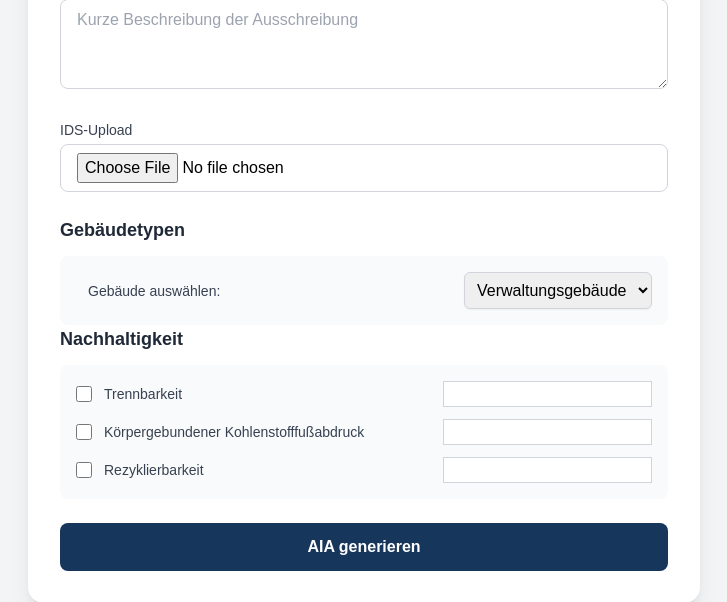
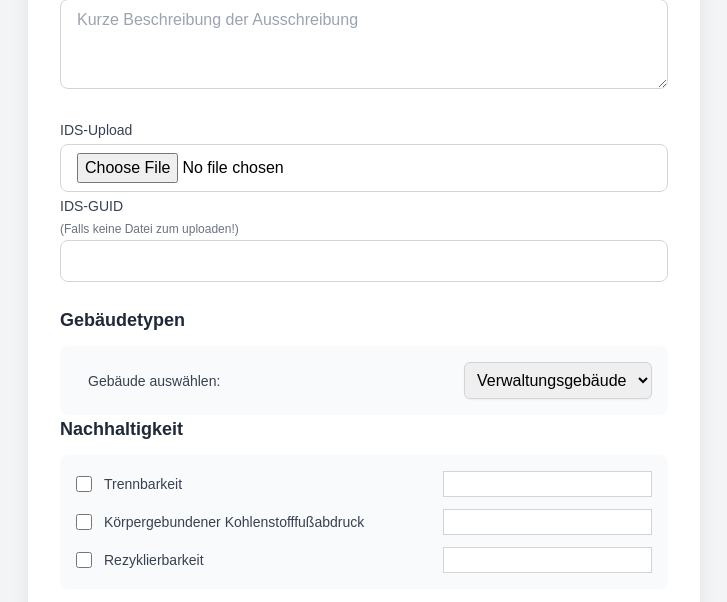
Before and after one commit to ninakraut/hackathon2025, a Flask app: page / in a window 1280 px wide. Shown: the part 431-1033 px from the top of the page, without its empty margins (276-1003 px from the left). Run offline with Flask 3, Linux system fonts and the light colour scheme; some libraries are stand-ins or nearby versions.

Commit message:
Add option for IDS download from BIM portal

```diff
--- a/main.py
+++ b/main.py
@@ -4,6 +4,7 @@ from werkzeug.utils import secure_filename
 from flask.templating import render_template
 import json
 import os
+import requests
 
 app = Flask(__name__)
 app.config['UPLOAD_FOLDER'] = "uploads"
@@ -48,6 +49,7 @@ def submit():
 
         # Access uploaded files via request.files
         ids_file = request.files.get('idsFile')
+        ids_guid = data.get('idsGUID', "")
 
         def allowed_file(filename):
             return '.' in filename and \
@@ -55,23 +57,25 @@ def submit():
 
         # check if file was selected
         if not ids_file or ids_file.filename == '':
-            return {'error': 'No file selected'}, 400
+            if ids_guid:
+                response = requests.get(f"https://via.bund.de/bim/aia/api/v1/public/aiaProject/{ids_guid}/IDS")
+                if response.status_code == 200:
+                    with open(app.config["UPLOAD_FOLDER"] + "/test.ids", "w") as fp:
+                        fp.write(response.text)
+                else:
+                    print(f"Error getting IDS: {response.status_code}\n{response.text}")
+            else:
+                return {'error': 'No file selected'}, 400
+        else:
+            # check if file has .ids extension
+            if not allowed_file(ids_file.filename):
+                return {'error': 'Only .ids files are allowed'}, 400
 
-        # check if file has .ids extension
-        if not allowed_file(ids_file.filename):
-            return {'error': 'Only .ids files are allowed'}, 400
-
-        # Check if the file was sent and has a filename
-        if ids_file and ids_file.filename:
             # Secure the filename to prevent security issues
             filename = secure_filename(ids_file.filename)
             filepath = os.path.join(app.config['UPLOAD_FOLDER'], filename)
             # Save the file to the configured upload folder
             ids_file.save(filepath)
             print(f"File saved to: {filepath}")
-        else:
-            # Handle case where no file was uploaded
-            filename = "No file uploaded"
-            print("No file was uploaded.")
 
         return mapped_features
--- a/pyproject.toml
+++ b/pyproject.toml
@@ -6,4 +6,5 @@ readme = "README.md"
 requires-python = ">=3.12"
 dependencies = [
     "flask>=3.1.2",
+    "requests>=2.32.5",
 ]
--- a/static/scripts/main.js
+++ b/static/scripts/main.js
@@ -3,6 +3,7 @@ const tenderNameInput = document.getElementById('tender-name');
 const tenderDescriptionTextarea = document.getElementById('tender-description');
 const criteriaCheckboxes = document.querySelectorAll('#criteria-checklist .criterion');
 const idsUploadInput = document.getElementById('ids-upload'); // Referenz zum neuen Upload-Feld
+const idsGUIDInput = document.getElementById('ids-guid');
 
 // Fiktiver API-Endpunkt
 const API_ENDPOINT = 'http://127.0.0.1:5001/submit';
@@ -15,6 +16,7 @@ generateBtn.addEventListener('click', async (event) => {
     const tenderName = tenderNameInput.value;
     const tenderDescription = tenderDescriptionTextarea.value;
     const idsFile = idsUploadInput.files[0]; // Das erste ausgewählte File-Objekt
+    const idsGUID = idsGUIDInput.value; // Das erste ausgewählte File-Objekt
 
     // Ausgewählte Checkboxen auslesen
     const selectedCriteria = Array.from(criteriaCheckboxes)
@@ -38,6 +40,7 @@ generateBtn.addEventListener('click', async (event) => {
     formData.append('tenderName', tenderName);
     formData.append('tenderDescription', tenderDescription);
     formData.append('criteria', JSON.stringify(selectedCriteria));
+    formData.append('idsGUID', idsGUID);
 
     // Fügt die Datei hinzu, wenn eine ausgewählt wurde
     if (idsFile) {
--- a/templates/index.html
+++ b/templates/index.html
@@ -56,7 +56,9 @@
 
             <div class="mb-6">
                 <label for="ids-upload" class="block text-sm font-medium text-gray-700 mb-1">IDS-Upload</label>
-                <input type="file" id="ids-upload" rows="3" class="w-full px-4 py-2 rounded-lg border border-gray-300 focus:outline-none focus:ring-2 focus:ring-[#17365c] transition duration-200"></input>
+                <input type="file" id="ids-upload" rows="3" class="w-full px-4 py-2 rounded-lg border border-gray-300 focus:outline-none focus:ring-2 focus:ring-[#17365c] transition duration-200 mb-1"></input>
+                <label for="ids-guid" class="block text-sm font-medium text-gray-700">IDS-GUID</label><span class="text-gray-500 text-xs mb-1">(Falls keine Datei zum uploaden!)</span>
+                <input type="text" id="ids-guid" rows="3" class="w-full px-4 py-2 rounded-lg border border-gray-300 focus:outline-none focus:ring-2 focus:ring-[#17365c] transition duration-200"></input>
             </div>
 
             <div>
```
Also changed, not shown: 1 other file.
